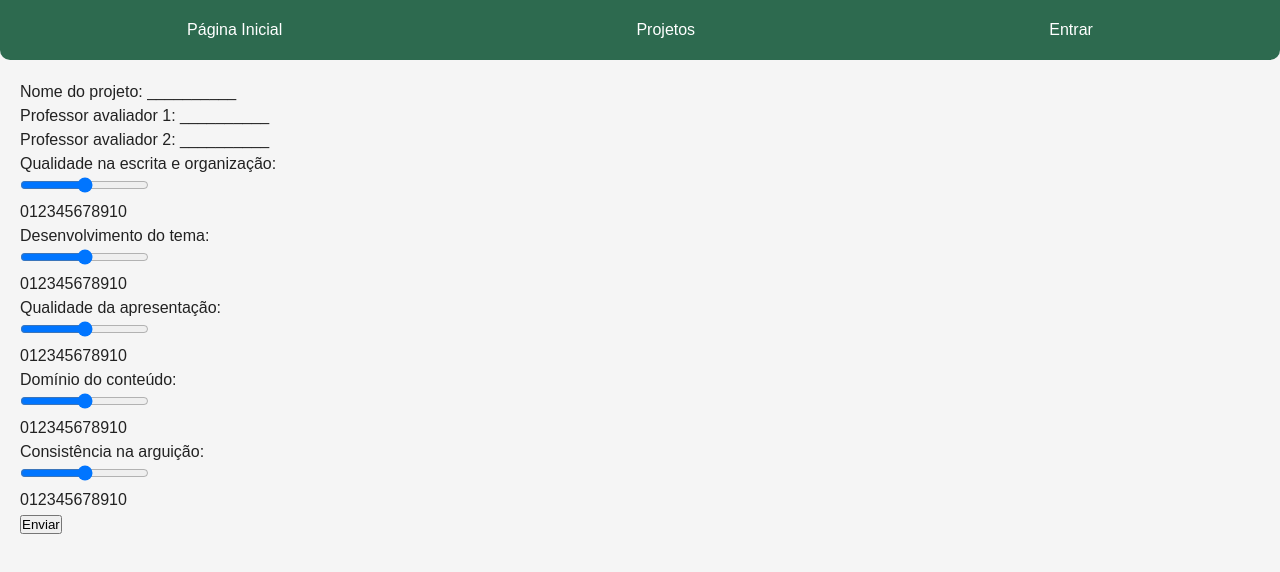
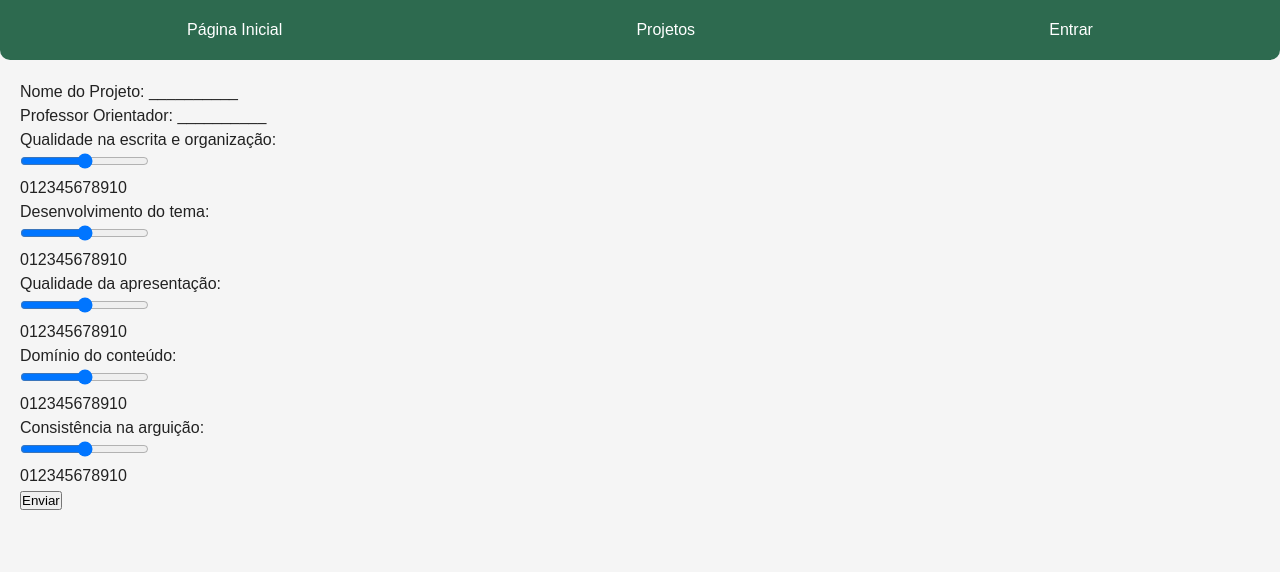
Before and after one commit to Matias069/SIGPE, a React (Vite) app in the folder front/: page /avaliacao in a window 1280 px wide. Shown: the top 572 px of the page. Built offline with nearby package versions, Linux system fonts and the light colour scheme.

Commit message:
implementar autofocus no cadastro de projetos e modificar o forms de avaliação por projeto

```diff
--- a/front/src/pages/CadastrarProjetoPage.tsx
+++ b/front/src/pages/CadastrarProjetoPage.tsx
@@ -1,4 +1,5 @@
-import { useState } from "react";
+import { useState, useRef } from "react";
+// @ts-ignore: Cannot find module or type declarations for side-effect import of '../styles/Pages.css'.
 import "../styles/Pages.css";
 
 export default function CadastrarProjetoPage() {
@@ -8,6 +9,8 @@ export default function CadastrarProjetoPage() {
     integrantes: "",
     resumo: "",
   });
+
+  const nomeInputRef = useRef<HTMLInputElement>(null);
 
   const handleChange = (
     e: React.ChangeEvent<HTMLInputElement | HTMLTextAreaElement>
@@ -31,6 +34,7 @@ export default function CadastrarProjetoPage() {
         integrantes: "",
         resumo: "",
       });
+      nomeInputRef.current?.focus();
     } catch (error) {
       console.error("Erro ao salvar projeto:", error);
       alert("Ocorreu um erro ao cadastrar o projeto.");
@@ -48,7 +52,9 @@ export default function CadastrarProjetoPage() {
           name="nomeProjeto"
           value={formData.nomeProjeto}
           onChange={handleChange}
+          autoFocus
           required
+          ref={nomeInputRef}
         />
 
         <label>Orientador:</label>
--- a/front/src/pages/EvaluationPage.tsx
+++ b/front/src/pages/EvaluationPage.tsx
@@ -10,9 +10,8 @@ export default function EvaluationPage() {
 
   return (
     <div className="p-6">
-      <p className="mb-2">Nome do projeto: __________</p>
-      <p>Professor avaliador 1: __________</p>
-      <p className="mb-4">Professor avaliador 2: __________</p>
+      <p className="mb-2">Nome do Projeto: __________</p>
+      <p className="mb-4">Professor Orientador: __________</p>
 
       {criterios.map((criterio) => (
         <div key={criterio} className="mb-4">
```
